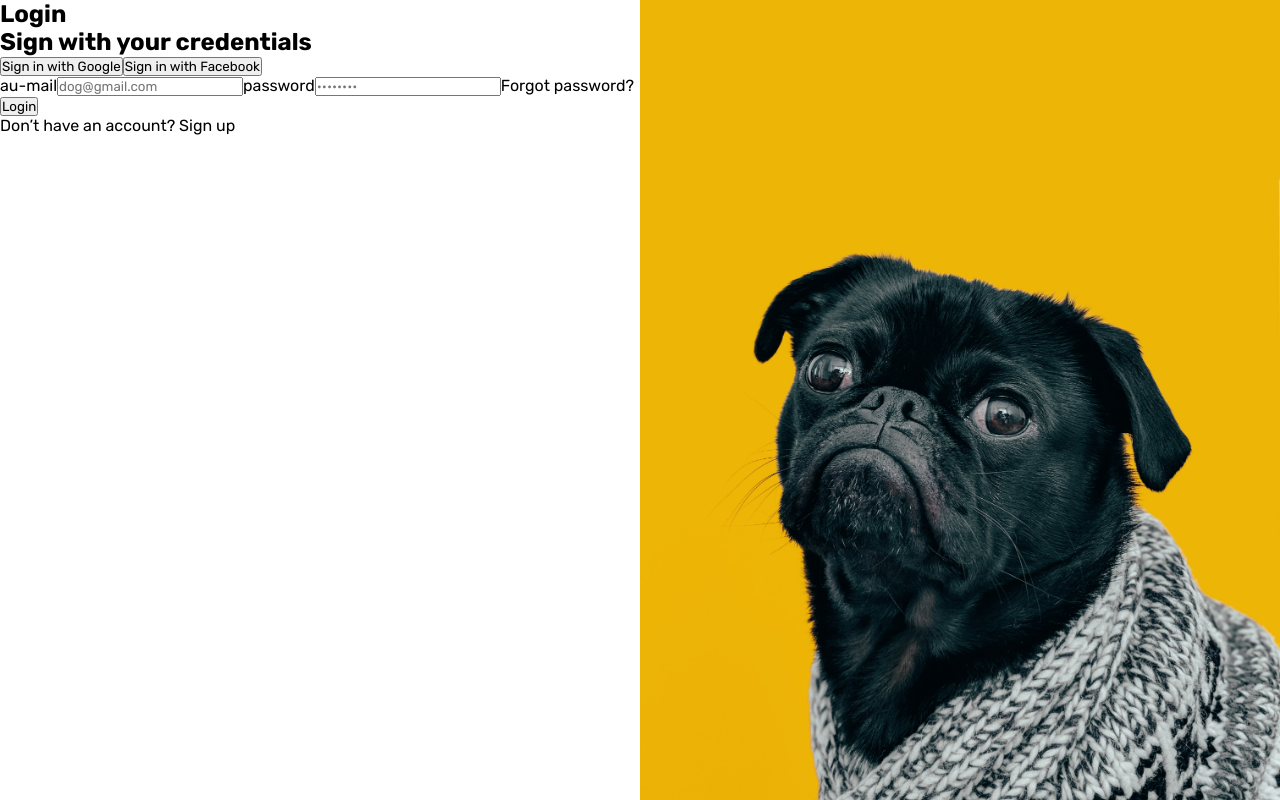
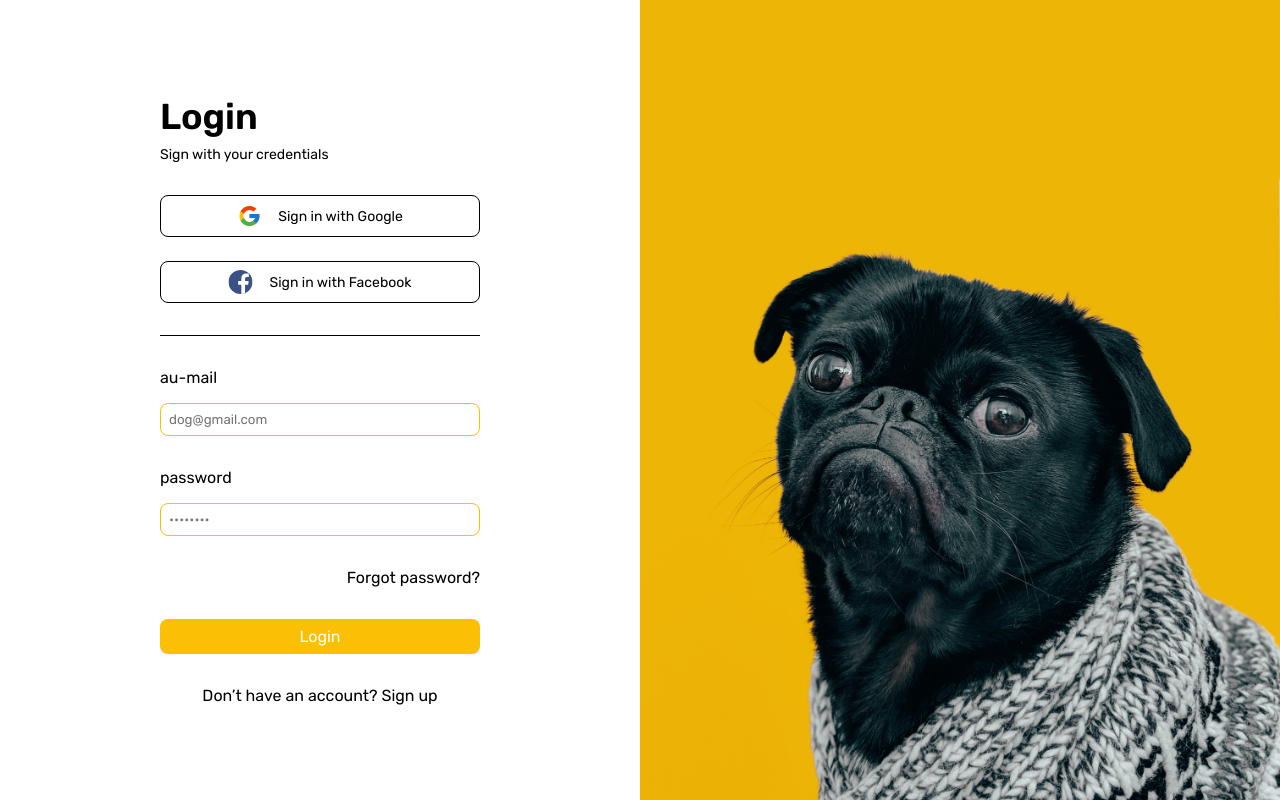
Before and after one commit to andersonszdc/My-dog, a Next.js app: page / in a window 1280 px wide. Built offline with nearby package versions, Linux system fonts and the light colour scheme.

Commit message:
styled login component

```diff
--- a/src/components/login/index.tsx
+++ b/src/components/login/index.tsx
@@ -1,33 +1,132 @@
 import React from "react";
 import Link from "next/link";
 import styled from "styled-components";
+import Image from "next/image";
+import facebookLogo from "../../assets/facebook.svg";
+import googleLogo from "../../assets/google.svg";
 
 type SocialButtonProps = {
   midia: string;
 };
 
+const SocialButtonStyled = styled.button`
+  width: 100%;
+  display: flex;
+  align-items: center;
+  justify-content: center;
+  gap: 16px;
+  padding: 8px;
+  border-radius: 8px;
+  background-color: transparent;
+  border: 1px solid ${({ theme }) => theme.colors.black};
+  font-size: 14px;
+  font-weight: 400;
+  cursor: pointer;
+`;
+
 const SocialButton = ({ midia }: SocialButtonProps) => {
-  return <button>Sign in with {midia}</button>;
+  const srcLogo = midia == "Facebook" ? facebookLogo : googleLogo;
+  return (
+    <SocialButtonStyled>
+      <Image alt="icon" src={srcLogo} />
+      Sign in with {midia}
+    </SocialButtonStyled>
+  );
 };
 
-const Wrapper = styled.section``;
+const Wrapper = styled.section`
+  display: flex;
+  flex-direction: column;
+  width: 50%;
+  margin: 0 auto;
+  justify-content: center;
+
+  .title {
+    font-size: 36px;
+    font-weight: 600;
+    margin-bottom: 8px;
+  }
+
+  .subtitle {
+    font-size: 14px;
+    font-weight: 400;
+  }
+
+  .socialButtons {
+    display: flex;
+    gap: 24px;
+    flex-direction: column;
+    padding: 32px 0;
+    border-bottom: 1px solid ${({ theme }) => theme.colors.black};
+  }
+
+  .formCredential {
+    margin: 32px 0;
+    display: flex;
+    flex-direction: column;
+    gap: 32px;
+  }
+
+  .formCredential__label {
+    display: flex;
+    flex-direction: column;
+    gap: 16px;
+  }
+
+  .formCredential__label input {
+    border: 1px solid ${({ theme }) => theme.colors.yellow};
+    border-radius: 8px;
+    padding: 8px;
+  }
+
+  .formCredential__forget {
+    text-align: right;
+  }
+
+  .formCredential__action {
+    border: none;
+    border-radius: 8px;
+    padding: 8px;
+    font-size: 16px;
+    cursor: pointer;
+
+    ${({ theme }) => `
+    background-color: ${theme.colors.yellow};
+    color: ${theme.colors.white};
+    `}
+  }
+
+  .signUp {
+    text-align: center;
+  }
+`;
 
 const Login = () => {
   return (
     <Wrapper>
-      <h1>Login</h1>
-      <h2>Sign with your credentials</h2>
-      <SocialButton midia="Google" />
-      <SocialButton midia="Facebook" />
-      <form>
-        <label htmlFor="">au-mail</label>
-        <input type="text" placeholder="dog@gmail.com" />
-        <label htmlFor="">password</label>
-        <input type="password" placeholder="••••••••" />
-        <Link href="#">Forgot password?</Link>
-        <input type="submit" value="Login" />
+      <h1 className="title">Login</h1>
+      <h2 className="subtitle">Sign with your credentials</h2>
+      <div className="socialButtons">
+        <SocialButton midia="Google" />
+        <SocialButton midia="Facebook" />
+      </div>
+      <form className="formCredential">
+        <label className="formCredential__label">
+          au-mail
+          <input type="text" placeholder="dog@gmail.com" />
+        </label>
+        <label className="formCredential__label">
+          password
+          <input type="password" placeholder="••••••••" />
+        </label>
+        <Link href="#">
+          <a className="formCredential__forget">Forgot password?</a>
+        </Link>
+        <input className="formCredential__action" type="submit" value="Login" />
       </form>
-      <Link href="#">Don’t have an account? Sign up</Link>
+      <Link href="#">
+        <a className="signUp">Don’t have an account? Sign up</a>
+      </Link>
     </Wrapper>
   );
 };
```
Also changed, not shown: styles/global.ts (deleted, +0 -14 lines), src/assets/facebook.svg (added), src/assets/google.svg (added).
